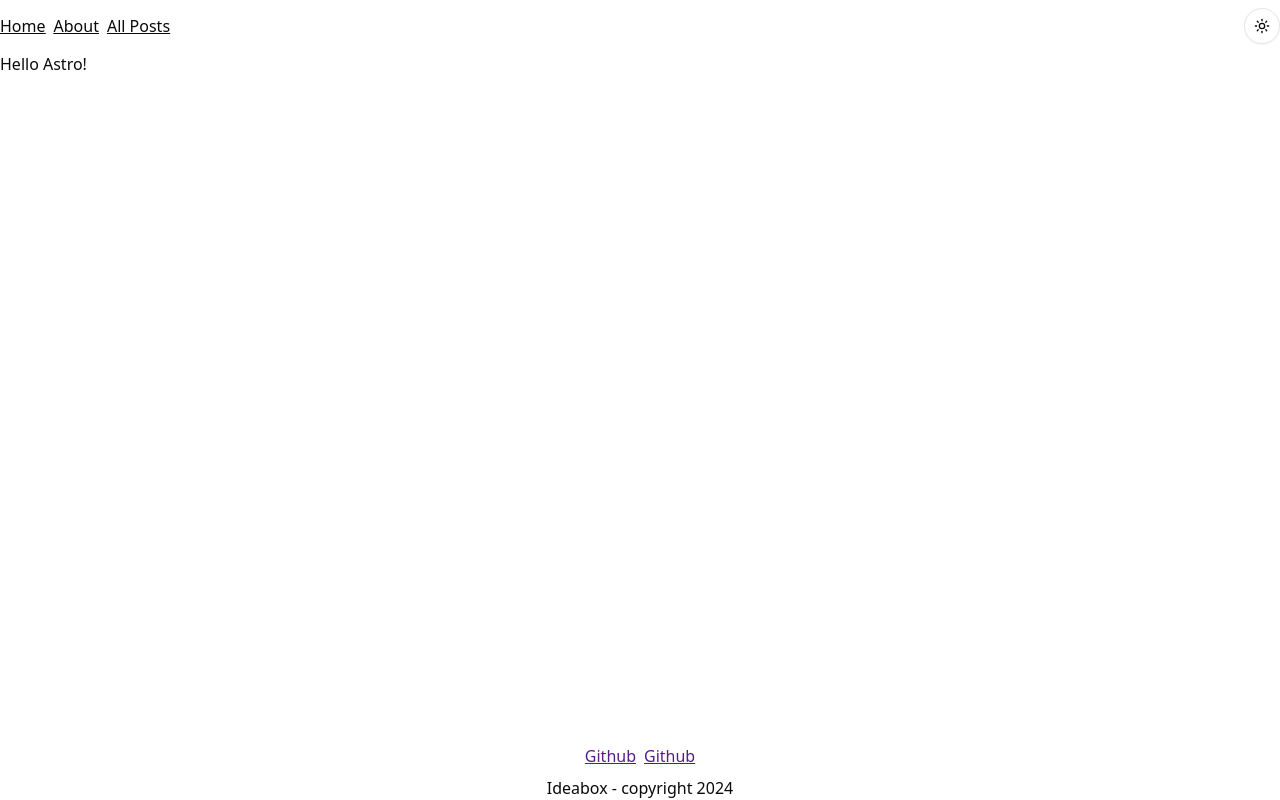
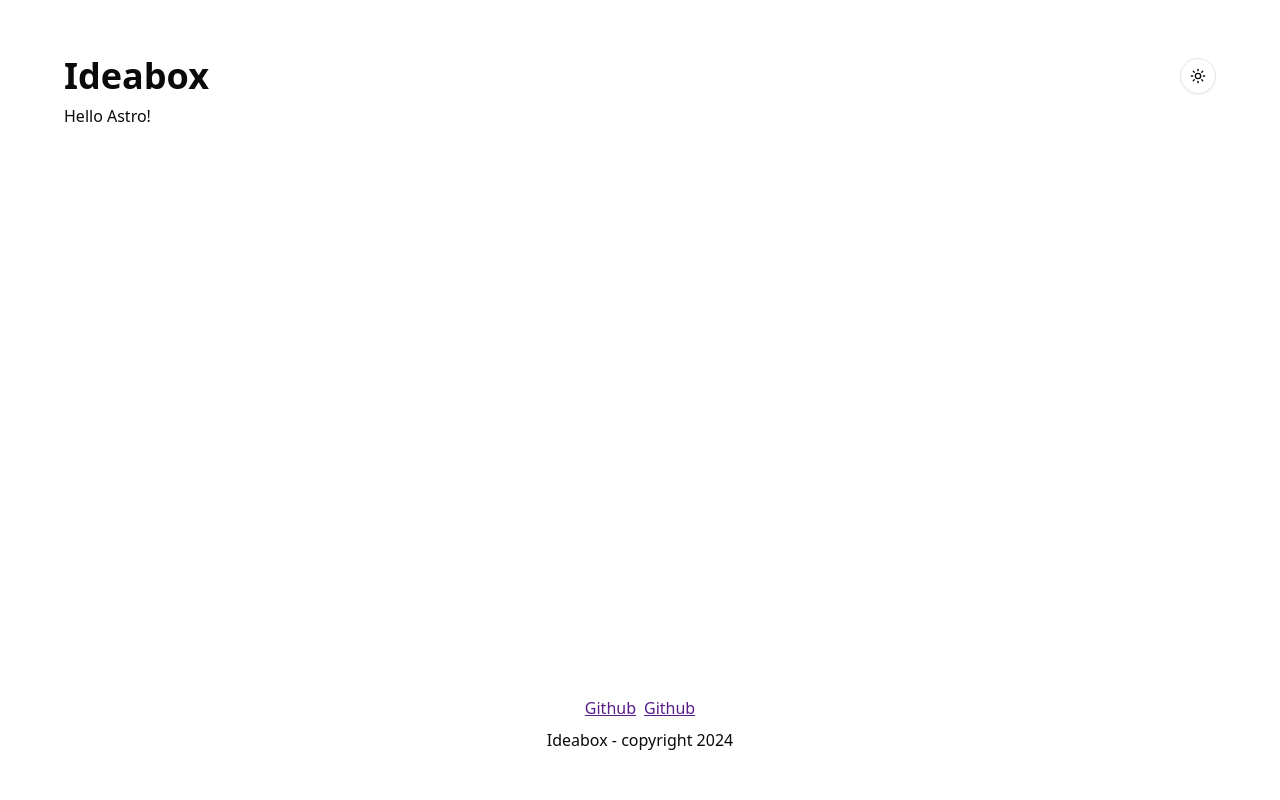
Before and after one commit to prashantbhudwal/ideabox-astro, an Astro site: page / in a window 1280 px wide. Built offline with nearby package versions, Linux system fonts and the light colour scheme; Astro itself is replaced by a stand-in of ours.

Commit message:
feat: update Navbar and BaseLayout for improved styling and structure

```diff
--- a/src/components/Navbar.astro
+++ b/src/components/Navbar.astro
@@ -32,10 +32,11 @@ const pages = [
   }
 </script>
 <header class="flex items-center space-x-2 justify-between py-2">
-  <div class="flex items-center space-x-2 underline">
-    {pages.map((page) => <a href={page.slug}>{page.title}</a>)}
-  </div>
+  <h1 class="text-4xl font-bold">{"Ideabox"}</h1>
   <div>
     <ModeToggle client:load />
   </div>
 </header>
+<!-- <div class="flex items-center space-x-2 underline">
+    {pages.map((page) => <a href={page.slug}>{page.title}</a>)}
+  </div> -->
--- a/src/layouts/BaseLayout.astro
+++ b/src/layouts/BaseLayout.astro
@@ -20,7 +20,9 @@ const { title } = Astro.props;
     <meta name="generator" content={Astro.generator} />
     <title>{title}</title>
   </head>
-  <body class="flex flex-col min-h-screen">
+  <body
+    class="flex flex-col min-h-screen px-4 sm:px-8 lg:px-16 py-4 sm:py-6 lg:py-12"
+  >
     <Navbar />
     <div class="flex-grow">
       <slot />
```
